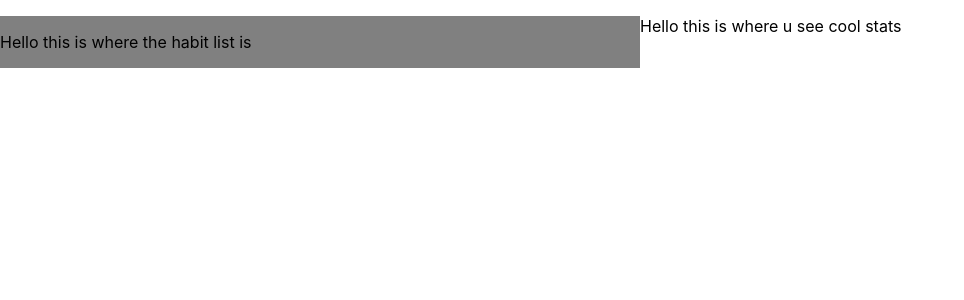
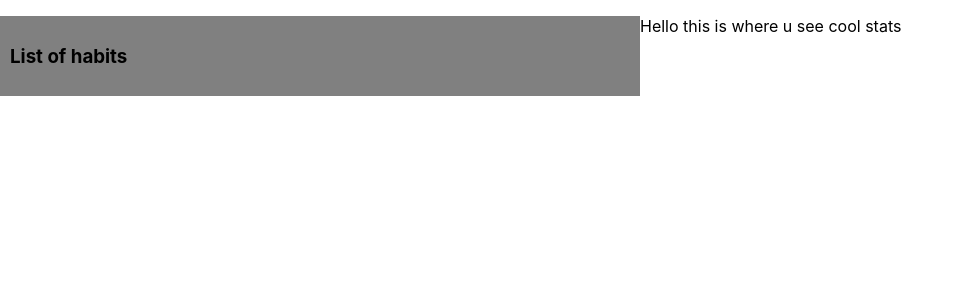
Before and after one commit to teekkari/habits, a React (Create React App) app in the folder frontend/: page / in a window 1280 px wide. Shown: the top 300 px of the page, without its empty margins (0-964 px from the left). Built offline with nearby package versions, Linux system fonts and the light colour scheme.

Commit message:
added basic html structure

```diff
--- a/frontend/src/App.css
+++ b/frontend/src/App.css
@@ -1,3 +1,7 @@
+.container {
+  padding: 10px;
+}
+
 #main-window {
 
 }
--- a/frontend/src/App.js
+++ b/frontend/src/App.js
@@ -1,11 +1,12 @@
 import React from 'react';
+import HabitsView from './habitsview/HabitsView.js';
 import './App.css';
 
 function App() {
   return (
     <div id="main-window">
       <div id="habits-view">
-        <p>Hello this is where the habit list is </p>
+        <HabitsView />
       </div>
       <div id="info-view">
         <p>Hello this is where u see cool stats</p>
--- a/frontend/src/habitsview/HabitsView.js
+++ b/frontend/src/habitsview/HabitsView.js
@@ -4,12 +4,31 @@ class HabitsView extends React.Component {
 
     constructor(props) {
         super(props);
-        // ?????
+
+        this.state = {
+            habits : [],
+        }
+    }
+
+    listHabits = () => {
+        let elems = [];
+        for (let habit of this.state.habits) {
+            elems += habit
+        }
+
+        return elems
     }
 
 
     render() {
-        return null;
+        return (
+            <div className="container" id="">
+                <h3>List of habits</h3>
+                {this.listHabits()}
+            </div>
+        );
     }
 
 }
+
+export default HabitsView;
--- /dev/null
+++ b/frontend/src/habitsview/habitsview.css
@@ -0,0 +1,4 @@
+.habit {
+    border: 1px solid grey;
+    padding: 5px;
+}
```
Also changed, not shown: frontend/src/habitsview/Habit.js (+21 -1 lines).
